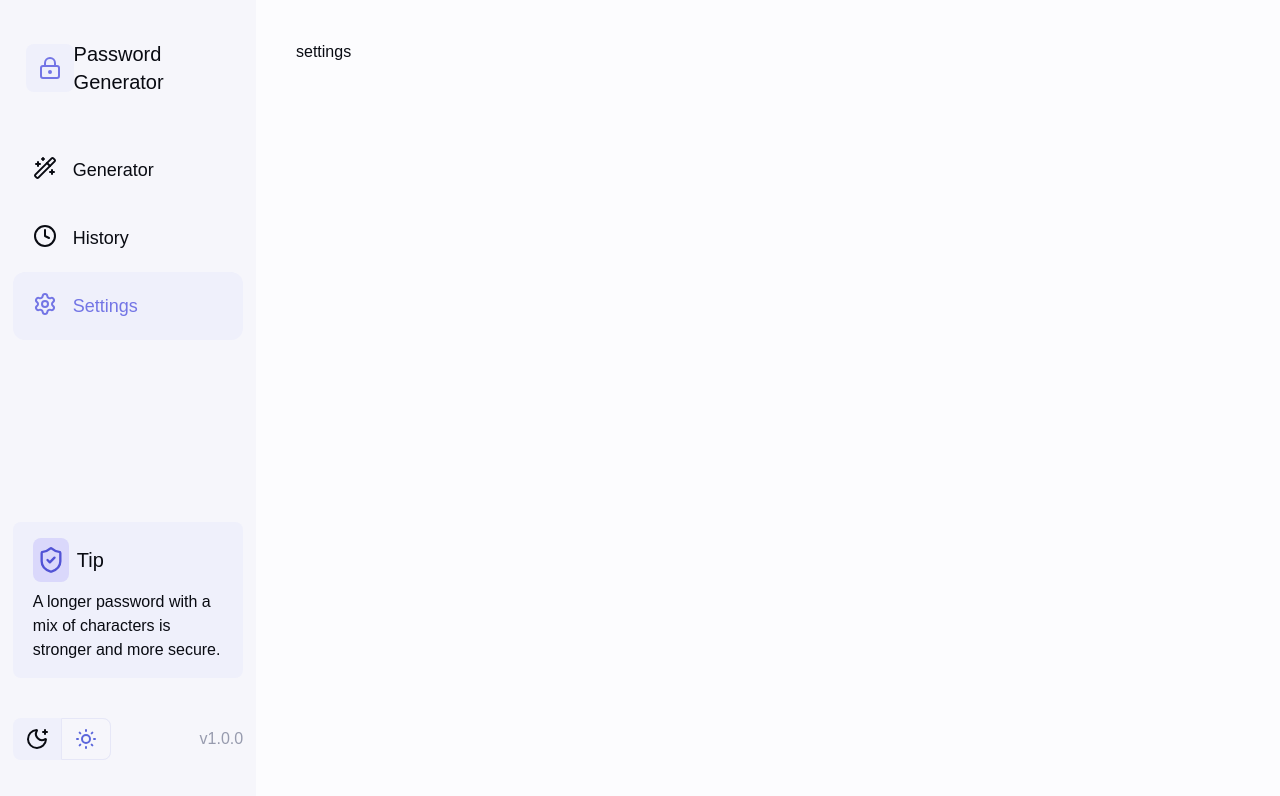
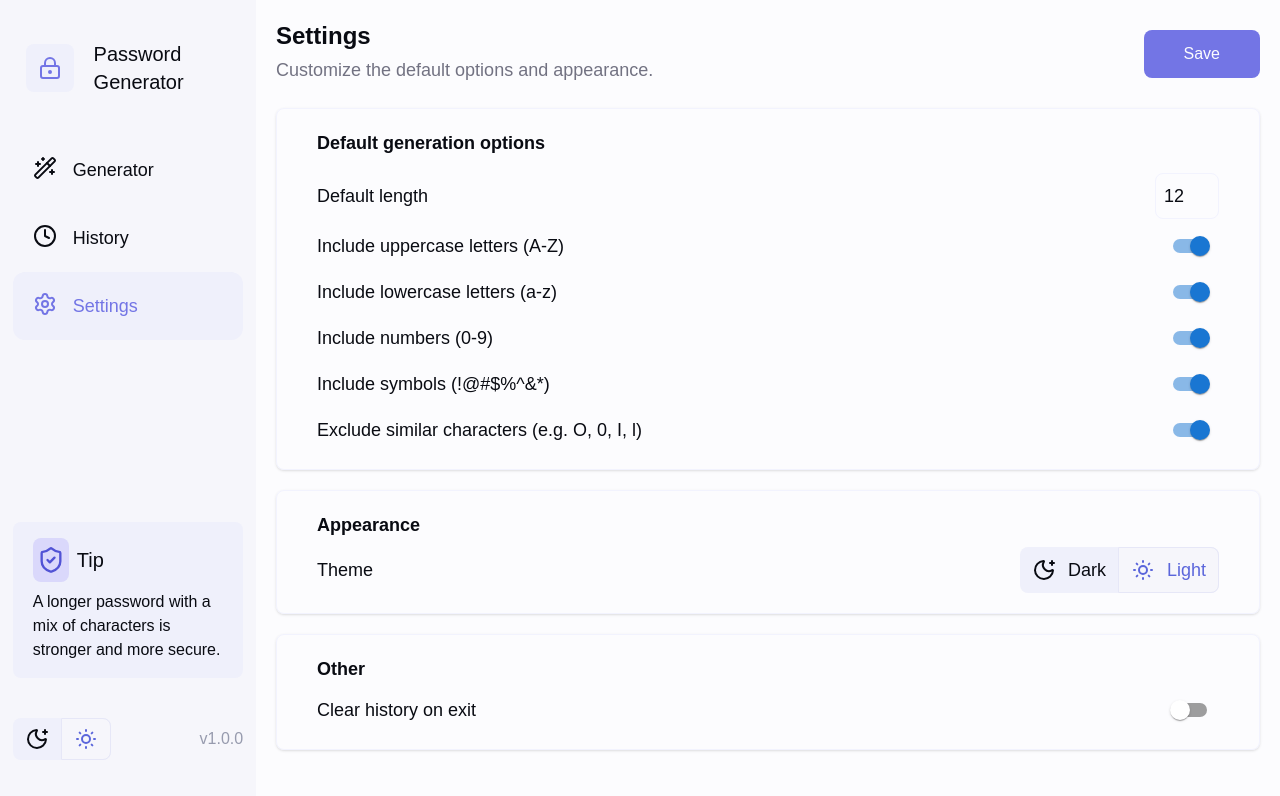
Before and after one commit to katerynashvets/password-generator-desktop, a Next.js app: page /settings in a window 1280 px wide. Shown: the top 796 px of the page. Built offline with nearby package versions, Linux system fonts and the light colour scheme.

Commit message:
feat(theme): introduce global theme context and apply dark/light styling

```diff
--- a/src/app/globals.css
+++ b/src/app/globals.css
@@ -10,10 +10,11 @@
   --text-secondary: #727282;
   --text-green: #6cc681;
   --text-active: #7375e5;
-  --border-container: #d8d9de;
+  --border-container: #f2f3fe;
   --background-item: #f2f3fe;
   --accent-color: #6049d0;
   --text-light: #fcfcfe;
+  --text-red: #e74542;
 }
 
 :root[data-theme='dark'] {
@@ -26,10 +27,11 @@
   --text-secondary: #b9c4d0;
   --text-active: #7375e5;
   --text-green: #6cc681;
-  --border-container: #33374a;
+  --border-container: #25293d;
   --background-item: #151a22;
   --accent-color: #6049d0;
   --text-light: #fcfcfe;
+  --text-red: #e74542;
 }
 
 @theme inline {
@@ -39,15 +41,8 @@
   --font-mono: var(--font-geist-mono);
 }
 
-@media (prefers-color-scheme: dark) {
-  :root {
-    --background: #0a0a0a;
-    --foreground: #ededed;
-  }
-}
-
 body {
   background: var(--background);
-  color: var(--foreground);
+  color: var(--text-primary);
   font-family: Arial, Helvetica, sans-serif;
 }
--- a/src/app/layout.tsx
+++ b/src/app/layout.tsx
@@ -1,6 +1,7 @@
 import type { Metadata } from 'next';
 import { Geist, Geist_Mono } from 'next/font/google';
 import Navigation from '../components/Navigation';
+import { ThemeProvider } from '../components/ThemeProvider';
 import './globals.css';
 
 const geistSans = Geist({
@@ -24,10 +25,12 @@ export default function RootLayout({ children }: LayoutProps<'/'>) {
       className={`${geistSans.variable} ${geistMono.variable} antialiased`}
     >
       <body className='min-h-full flex flex-row'>
-        <Navigation />
-        <div className='flex flex-col w-[80%] h-screen p-10 bg-[var(--background)] text-[var(--text-primary)]'>
-          {children}
-        </div>
+        <ThemeProvider>
+          <Navigation />
+          <div className='flex flex-col w-[80%] h-screen p-5 bg-[var(--background)] text-[var(--text-primary)]'>
+            {children}
+          </div>
+        </ThemeProvider>
       </body>
     </html>
   );
--- a/src/app/settings/page.tsx
+++ b/src/app/settings/page.tsx
@@ -1,3 +1,130 @@
+'use client';
+
+import Switch from '@mui/material/Switch';
+import { useTheme } from '../../components/ThemeProvider';
+
 export default function Settings() {
-  return <div className=''>settings</div>;
+  const { isDark, setIsDark } = useTheme();
+  const label = { slotProps: { input: { 'aria-label': 'Color switch demo' } } };
+  return (
+    <div className=''>
+      <div className='flex justify-between items-center'>
+        <div>
+          <span className='block font-bold text-2xl'>Settings</span>
+          <span className='block text-lg text-[var(--text-secondary)] my-1'>
+            Customize the default options and appearance.
+          </span>
+        </div>
+
+        <button className='text-[var(--text-light)] bg-[var(--text-active)] py-2 xl:py-3 rounded-lg cursor-pointer px-10'>
+          Save
+        </button>
+      </div>
+
+      <div className='px-10 shadow-sm border-1 border-[var(--border-container)] rounded-lg mt-5 py-5 text-lg'>
+        <span className='font-semibold'>Default generation options</span>
+        <div className='flex flex-col gap-1 xl:gap-2 mt-3 xl:mt-4'>
+          <div className='flex justify-between items-center'>
+            <span>Default length</span>
+            <input
+              type='number'
+              defaultValue={12}
+              max={64}
+              min={8}
+              className='border-1 border-[var(--border-container)] rounded-lg w-16 px-2 py-2 flex'
+            />
+          </div>
+          <div className='flex justify-between items-center'>
+            <span>Include uppercase letters (A-Z)</span>
+            <Switch {...label} defaultChecked />
+          </div>
+          <div className='flex justify-between items-center'>
+            <span>Include lowercase letters (a-z)</span>
+            <Switch {...label} defaultChecked />
+          </div>
+          <div className='flex justify-between items-center'>
+            <span>Include numbers (0-9)</span>
+            <Switch {...label} defaultChecked />
+          </div>
+          <div className='flex justify-between items-center'>
+            <span>Include symbols (!@#$%^&*)</span>
+            <Switch {...label} defaultChecked />
+          </div>
+          <div className='flex justify-between items-center'>
+            <span>Exclude similar characters (e.g. O, 0, I, l)</span>
+            <Switch {...label} defaultChecked />
+          </div>
+        </div>
+      </div>
+      <div className='px-10 shadow-sm border-1 border-[var(--border-container)] rounded-lg mt-5 py-5 text-lg'>
+        <span className='font-semibold'>Appearance</span>
+        <div className='flex justify-between items-center mt-2'>
+          <span>Theme</span>
+          <div
+            className={`flex bg-[var(--background-navi-secondary)] rounded-lg text-[#64687b] ${isDark ? 'border-1 border-[#727282]' : ''}`}
+          >
+            <button
+              className={`py-2 px-3 flex items-center gap-3 ${isDark ? 'bg-[var(--background-selected)] text-[#5b66db] rounded-l-lg border-r-1 border-r-[#727282]' : ' text-[var(--text-primary)]'}`}
+              onClick={() => setIsDark(true)}
+            >
+              <svg
+                xmlns='http://www.w3.org/2000/svg'
+                width='24'
+                height='24'
+                viewBox='0 0 24 24'
+                fill='none'
+                stroke='currentColor'
+                strokeWidth='2'
+                strokeLinecap='round'
+                strokeLinejoin='round'
+                className='lucide lucide-moon-star-icon lucide-moon-star'
+              >
+                <path d='M18 5h4' />
+                <path d='M20 3v4' />
+                <path d='M20.985 12.486a9 9 0 1 1-9.473-9.472c.405-.022.617.46.402.803a6 6 0 0 0 8.268 8.268c.344-.215.825-.004.803.401' />
+              </svg>
+              <span>Dark</span>
+            </button>
+            <button
+              className={`py-2 px-3 flex items-center gap-3 ${isDark ? 'text-[var(--text-primary)] bg-[var(--background-navi)] rounded-r-lg' : 'bg-[var(--background-navi)] text-[#5b66db] rounded-r-lg border-1 border-[#e6e7f7]'} `}
+              onClick={() => setIsDark(false)}
+            >
+              <svg
+                xmlns='http://www.w3.org/2000/svg'
+                width='24'
+                height='24'
+                viewBox='0 0 24 24'
+                fill='none'
+                stroke='currentColor'
+                strokeWidth='2'
+                strokeLinecap='round'
+                strokeLinejoin='round'
+                className='lucide lucide-sun-medium-icon lucide-sun-medium'
+              >
+                <circle cx='12' cy='12' r='4' />
+                <path d='M12 3v1' />
+                <path d='M12 20v1' />
+                <path d='M3 12h1' />
+                <path d='M20 12h1' />
+                <path d='m18.364 5.636-.707.707' />
+                <path d='m6.343 17.657-.707.707' />
+                <path d='m5.636 5.636.707.707' />
+                <path d='m17.657 17.657.707.707' />
+              </svg>
+              <span>Light</span>
+            </button>
+          </div>
+        </div>
+      </div>
+      <div className='px-10 shadow-sm border-1 border-[var(--border-container)] rounded-lg mt-5 py-5 text-lg'>
+        <span className='font-semibold'>Other</span>
+        <div className='flex flex-col gap-3 mt-2'>
+          <div className='flex justify-between items-center'>
+            <span>Clear history on exit</span>
+            <Switch {...label} />
+          </div>
+        </div>
+      </div>
+    </div>
+  );
 }
--- a/src/components/Navigation.tsx
+++ b/src/components/Navigation.tsx
@@ -2,12 +2,12 @@
 
 import Link from 'next/link';
 import { usePathname } from 'next/navigation';
-import { useEffect, useState } from 'react';
 import NavigationType from '../../enums/NavigationType.enum';
+import { useTheme } from './ThemeProvider';
 
 export default function Navigation() {
   const pathname = usePathname();
-  const [isDark, setIsDark] = useState<boolean>(false);
+  const { isDark, setIsDark } = useTheme();
 
   const active =
     pathname === '/history'
@@ -16,14 +16,10 @@ export default function Navigation() {
         ? NavigationType.settings
         : NavigationType.generator;
 
-  useEffect(() => {
-    document.documentElement.dataset.theme = isDark ? 'dark' : 'light';
-  }, [isDark]);
-
   return (
-    <div className='w-[20%] bg-[var(--background-navi)] flex flex-col items-center justify-between'>
+    <div className='w-[25%] xl:w-[20%] bg-[var(--background-navi)] flex flex-col items-center justify-between'>
       <div className='w-full flex flex-col items-center'>
-        <div className='flex w-[80%] justify-between items-center my-10'>
+        <div className='flex w-[80%] gap-5 items-center my-10'>
           <div className='bg-[var(--background-navi-secondary)] rounded-lg p-3 text-[var(--text-active)]'>
             <svg
               xmlns='http://www.w3.org/2000/svg'
--- /dev/null
+++ b/src/components/ThemeProvider.tsx
@@ -0,0 +1,35 @@
+'use client';
+
+import type { ReactNode } from 'react';
+import { createContext, useContext, useEffect, useState } from 'react';
+
+type ThemeContextValue = {
+  isDark: boolean;
+  setIsDark: (isDark: boolean) => void;
+};
+
+const ThemeContext = createContext<ThemeContextValue | undefined>(undefined);
+
+export function ThemeProvider({ children }: { children: ReactNode }) {
+  const [isDark, setIsDark] = useState(false);
+
+  useEffect(() => {
+    document.documentElement.dataset.theme = isDark ? 'dark' : 'light';
+  }, [isDark]);
+
+  return (
+    <ThemeContext.Provider value={{ isDark, setIsDark }}>
+      {children}
+    </ThemeContext.Provider>
+  );
+}
+
+export function useTheme() {
+  const context = useContext(ThemeContext);
+
+  if (!context) {
+    throw new Error('useTheme must be used inside ThemeProvider');
+  }
+
+  return context;
+}
```
